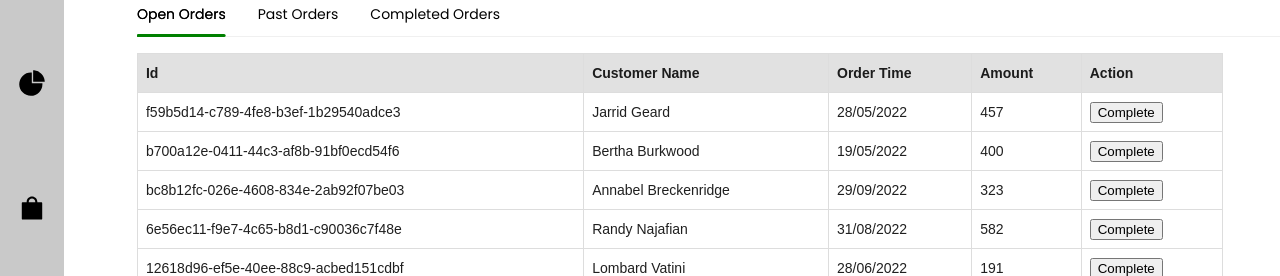
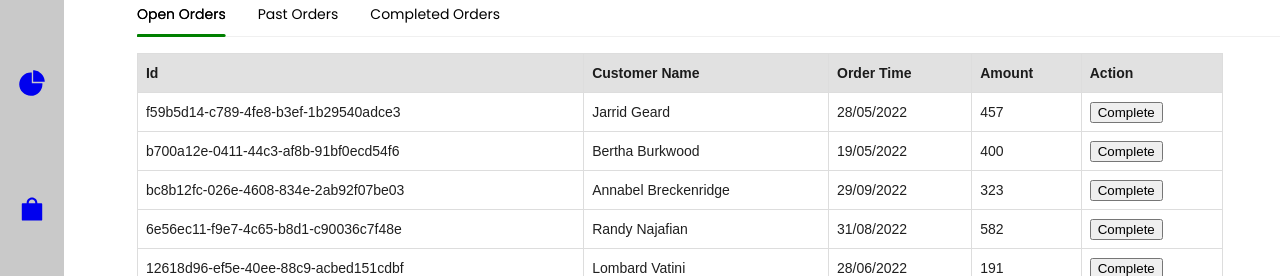
Before and after one commit to saikrishnadas/Restaurant-Hub, a React (Create React App) app: page / in a window 1280 px wide. Shown: the part 130-406 px from the top of the page. Built offline with nearby package versions, Linux system fonts and the light colour scheme.

Commit message:
adding links

```diff
--- a/package.json
+++ b/package.json
@@ -14,6 +14,7 @@
     "react": "^18.2.0",
     "react-dom": "^18.2.0",
     "react-query": "^3.39.2",
+    "react-router-dom": "^6.6.1",
     "react-scripts": "5.0.1",
     "react-table": "^7.8.0",
     "redis": "^4.5.1",
--- a/src/App.js
+++ b/src/App.js
@@ -3,6 +3,7 @@
 import NavBar from "./components/NavBar";
 import Menu from "./components/Menu";
 import Orders from "./components/Orders";
+import { Route, Routes } from "react-router-dom";
 
 function App() {
 	return (
@@ -10,14 +11,12 @@
 			<div className="navbar-container">
 				<NavBar />
 			</div>
-			{/* <div className="body-container">
-				<Header />
-				<Menu />
-			</div> */}
 			<div className="body-container">
 				<Header />
-				{/* <Menu /> */}
-				<Orders />
+				<Routes>
+					<Route path="/" element={<Orders />} />
+					<Route path="/menu" element={<Menu />} />
+				</Routes>
 			</div>
 		</div>
 	);
--- a/src/components/NavBar.js
+++ b/src/components/NavBar.js
@@ -6,13 +6,18 @@
 	SettingFilled,
 	UserOutlined,
 } from "@ant-design/icons";
+import { Link } from "react-router-dom";
 
 function NavBar() {
 	return (
 		<div className="navbar-main">
 			<div className="navbar-icons-container">
-				<PieChartFilled className="navbar-icon" />
-				<ShoppingFilled className="navbar-icon" />
+				<Link to="/">
+					<PieChartFilled className="navbar-icon" />
+				</Link>
+				<Link to="/menu">
+					<ShoppingFilled className="navbar-icon" />
+				</Link>
 				<SettingFilled className="navbar-icon" />
 				<UserOutlined className="navbar-icon" />
 			</div>
--- a/src/index.js
+++ b/src/index.js
@@ -2,6 +2,11 @@
 import ReactDOM from "react-dom/client";
 import "./index.css";
 import App from "./App";
+import { BrowserRouter } from "react-router-dom";
 
 const root = ReactDOM.createRoot(document.getElementById("root"));
-root.render(<App />);
+root.render(
+	<BrowserRouter>
+		<App />
+	</BrowserRouter>
+);
```
Also changed, not shown: 1 other file (tests, documents, lock files or other folders).
